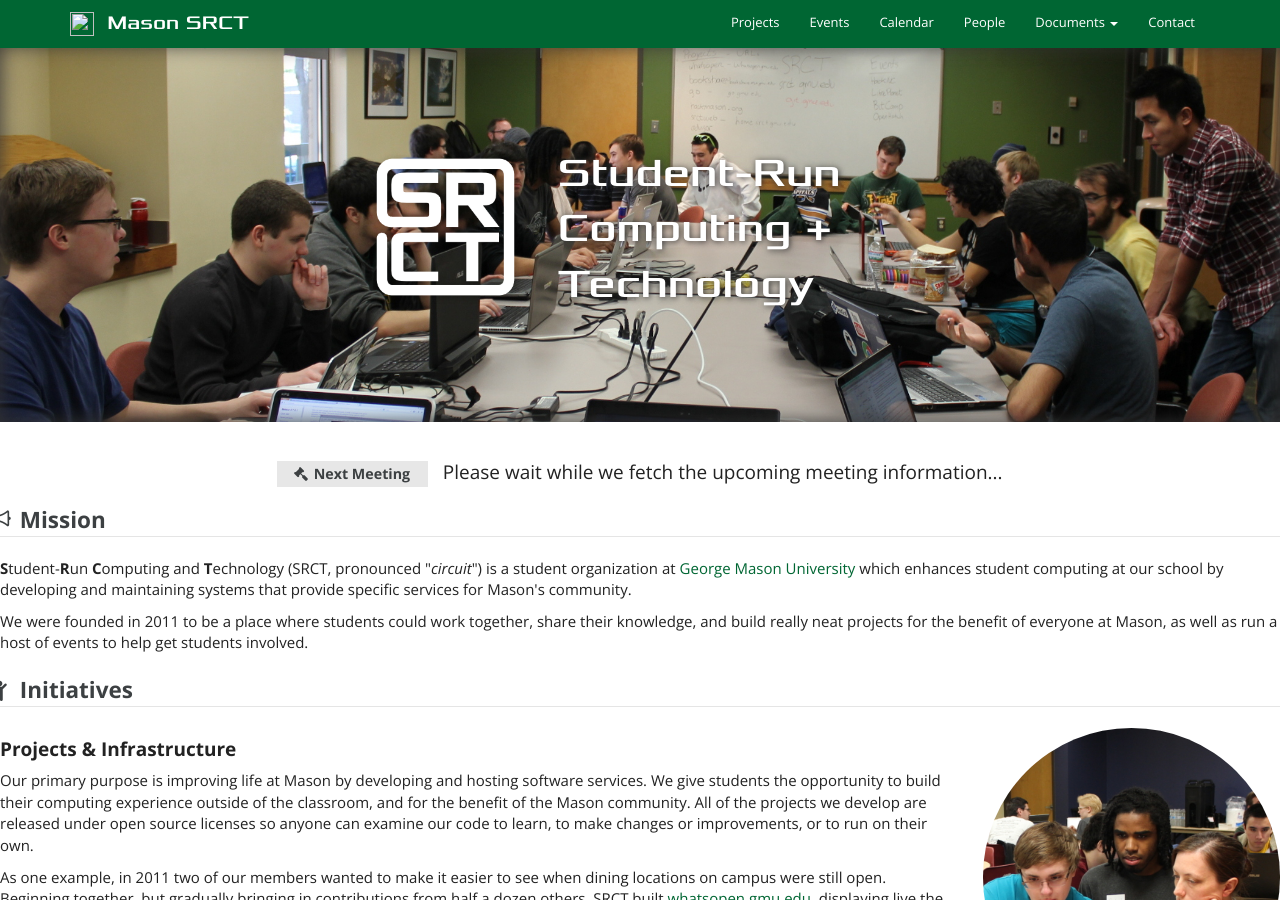
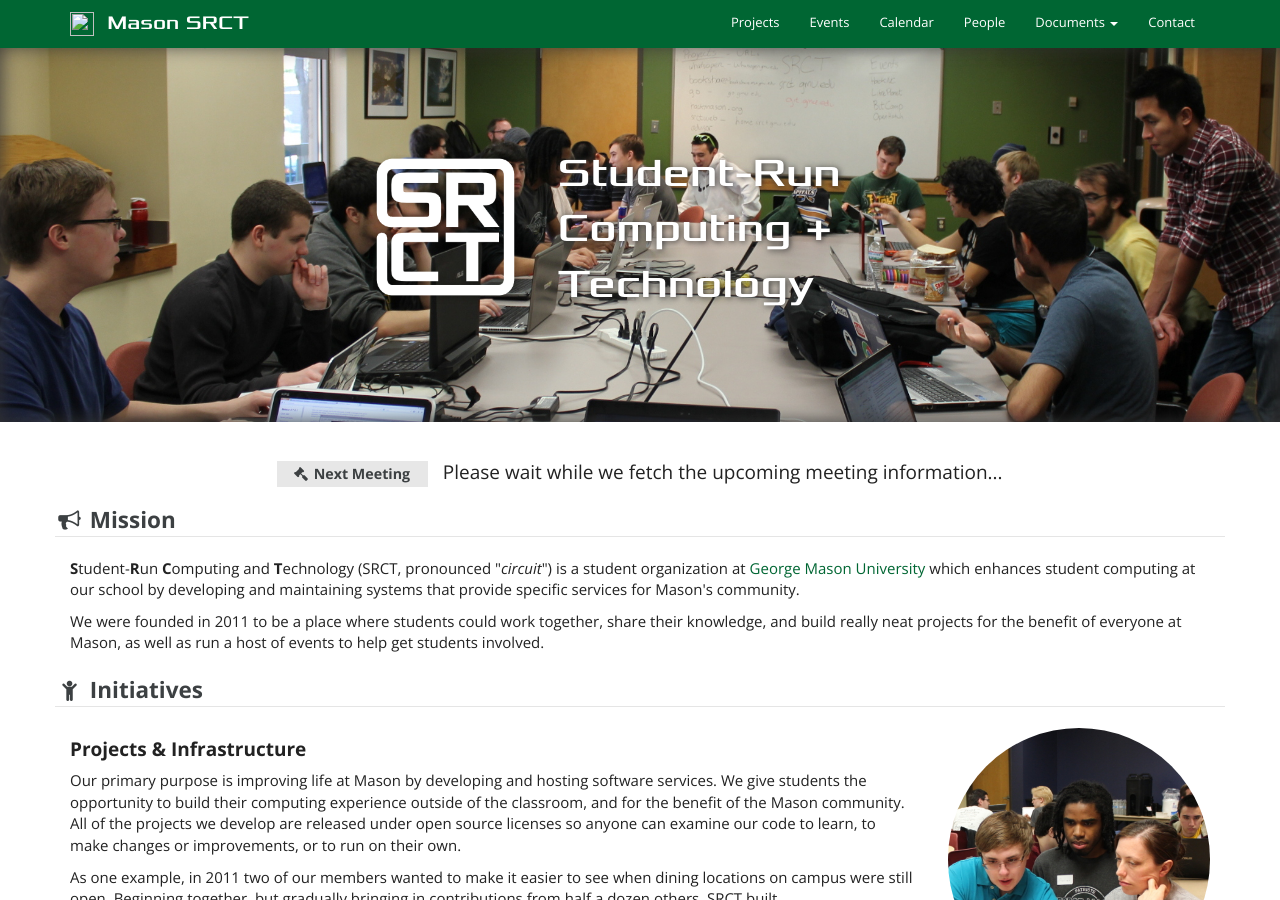
Before and after one commit to srct/srctweb, a Jekyll site: the page built from srctweb/_pages/home.html, in a window 1280 px wide and 900 px high. Built offline with Jekyll 4.4.1, drawn with Linux system fonts in a browser that asks for light colours; comment, search, counter and statistics services are not loaded.

Commit message:
it all looks right now, yay

```diff
--- a/srctweb/_includes/head.html
+++ b/srctweb/_includes/head.html
@@ -7,11 +7,14 @@
 
 <meta name="viewport" content="width=device-width, initial-scale=1.0">
 
-<link href="{{ base_path }}/assets/css/bootstrap.min.css" rel="stylesheet" media="screen">
-<link href="{{ base_path }}/assets/css/bootstrap-theme.min.css" rel="stylesheet">
-<link href="{{ base_path }}/assets/css/font-awesome.min.css" rel="stylesheet">
-<link href="{{ base_path }}/assets/css/style.css" rel="stylesheet">
-<link rel="icon" href="{{ base_path }}/assets/img/favicon.ico">
+<link href="/assets/css/bootstrap.min.css" rel="stylesheet" media="screen">
+<link href="/assets/css/bootstrap-theme.min.css" rel="stylesheet">
+<link href="/assets/css/font-awesome.min.css" rel="stylesheet">
+<link href="/assets/css/style.css" rel="stylesheet">
+<link rel="icon" href="/assets/img/favicon.ico">
+
+<script src="/assets/js/jquery-2.0.3.min.js"></script>
+<script src="/assets/js/bootstrap.min.js"></script>
 
 <script>
         /*
--- a/srctweb/_includes/scripts.html
+++ b/srctweb/_includes/scripts.html
@@ -1,7 +1,5 @@
 {% include base_path %}
 
-<script src="/assets/js/jquery-2.0.3.min.js"></script>
-<script src="/assets/js/bootstrap.min.js"></script>
 
 
 <!-- Piwik -->
--- a/srctweb/_layouts/default.html
+++ b/srctweb/_layouts/default.html
@@ -1,27 +1,23 @@
 {% include base_path %}
 
-<!doctype html>
-<html lang="{{ site.locale | slice: 0,2 }}" class="no-js">
+<html lang="{{ site.locale | slice: 0,2 }}">
   <head>
     {% include head.html %}
   </head>
 
   <body>
 
-    <div id="wrap">
-      <header>
-        {% include browser-upgrade.html %}
-        {% include navbar.html %}
-      </header>
+    {% include browser-upgrade.html %}
+    {% include navbar.html %}
 
-      <main>
-        {{ content }}
-      </main>
+    {% include jumbotron.html %}
 
-      <div id="footer">
-        {% include footer.html %}
-      </div>
+    <div class="container">
+      {{ content }}
+    </div>
 
+    <div id="footer">
+      {% include footer.html %}
     </div>
 
     {% include scripts.html %}
--- a/srctweb/_pages/home.html
+++ b/srctweb/_pages/home.html
@@ -5,7 +5,6 @@
 description: "test"
 ---
 
-{% include jumbotron.html %}
 
 <div class="row smidge">
   <div class="col-md-12 text-center">
```
